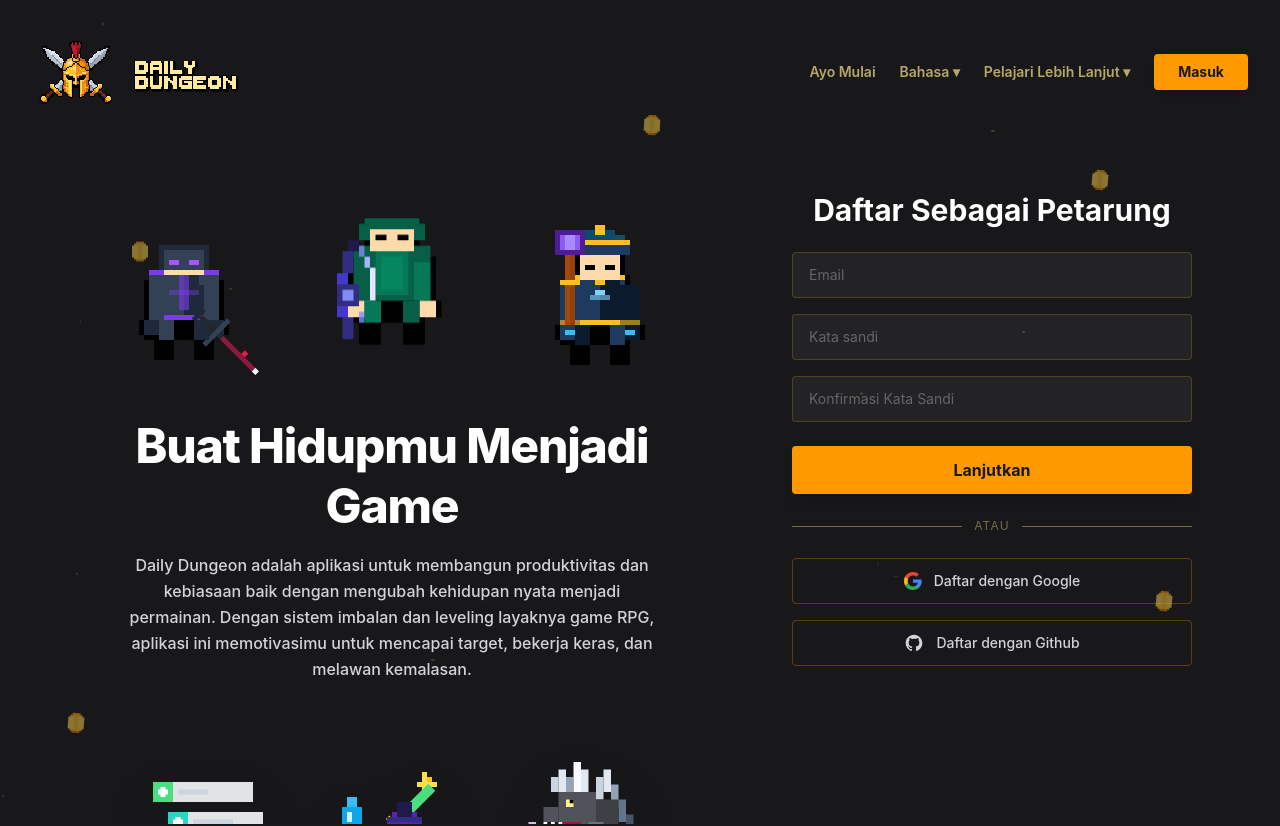
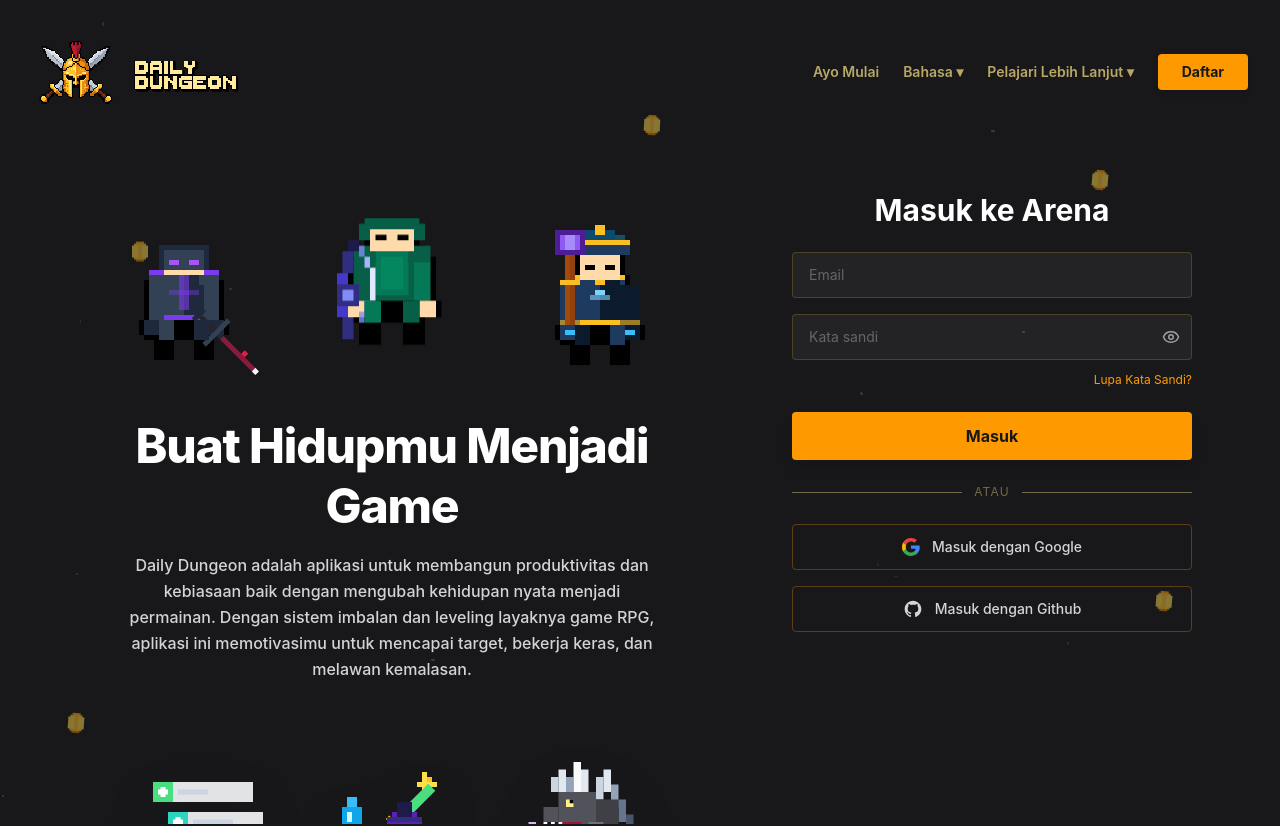
Before and after one commit to renka01/life-quest-fictpact-cup2026, a Next.js app: page /login in a window 1280 px wide. Shown: the top 826 px of the page. Built offline with nearby package versions, Linux system fonts and the light colour scheme; no server answers.

Commit message:
Penambahan integrate login gmail

```diff
--- a/src/app/api/auth/[...nextauth]/route.ts
+++ b/src/app/api/auth/[...nextauth]/route.ts
@@ -1,37 +1,22 @@
 import NextAuth from "next-auth";
-import CredentialsProvider from "next-auth/providers/credentials";
-import bcrypt from "bcryptjs";
-import prisma from "../../progress/prisma";
-
+import GoogleProvider from "next-auth/providers/google";
+import GithubProvider from "next-auth/providers/github";
 
 const handler = NextAuth({
   providers: [
-    CredentialsProvider({
-      name: "Credentials",
-      credentials: {
-        email: { label: "Email", type: "email" },
-        password: { label: "Password", type: "password" }
-      },
-      async authorize(credentials) {
-        if (!credentials?.email || !credentials?.password) {
-          throw new Error("Email dan kata sandi wajib diisi");
-        }
-
-        const user = await prisma.user.findUnique({ where: { email: credentials.email } });
-        if (!user) throw new Error("Email tidak terdaftar");
-
-        const isValid = await bcrypt.compare(credentials.password, user.password);
-        if (!isValid) throw new Error("Kata sandi salah");
-
-        return { id: user.id, email: user.email, name: user.name };
-      }
-    })
+    GoogleProvider({
+      clientId: process.env.GOOGLE_CLIENT_ID as string,
+      clientSecret: process.env.GOOGLE_CLIENT_SECRET as string,
+    }),
+    GithubProvider({
+      clientId: process.env.GITHUB_ID as string,
+      clientSecret: process.env.GITHUB_SECRET as string,
+    }),
   ],
-  session: { strategy: "jwt" },
-  secret: process.env.NEXTAUTH_SECRET || "rahasia_negara_123",
   pages: {
-    signIn: "/login",
-  }
+    signIn: '/login',
+  },
+  secret: process.env.NEXTAUTH_SECRET,
 });
 
 export { handler as GET, handler as POST };
--- a/src/app/login/page.tsx
+++ b/src/app/login/page.tsx
@@ -2,7 +2,7 @@
 import React, { useState, useEffect } from 'react';
 import { useRouter } from 'next/navigation';
 import { signIn } from 'next-auth/react';
-import { Instagram, Twitter, Github, CheckCircle2, Coins, Flame } from 'lucide-react';
+import { Instagram, Twitter, Github, CheckCircle2, Coins, Flame, Eye, EyeOff } from 'lucide-react';
 import { useStore } from '@/store/useStore';
 
 // ═══════════════════════════════════════════════════════════
@@ -224,7 +224,7 @@
 export default function LoginPage() {
   const router = useRouter();
   const { setUserProfile } = useStore();
-  const [tab,     setTab]     = useState<Tab>('register');
+  const [tab,     setTab]     = useState<Tab>('login');
   const [email,   setEmail]   = useState('');
   const [pass,    setPass]    = useState('');
   const [pass2,   setPass2]   = useState('');
@@ -232,6 +232,8 @@
   const [loading, setLoading] = useState(false);
   const [showTransition, setShowTransition] = useState(false);
   const [isMounted, setIsMounted] = useState(false);
+  const [showPass,  setShowPass]  = useState(false);
+  const [showPass2, setShowPass2] = useState(false);
 
   useEffect(() => {
     setIsMounted(true);
@@ -569,19 +571,50 @@
               placeholder="Email"
               className="input-habitica w-full px-4 py-3 rounded text-sm"
             />
+            <div className="relative">
               <input
-              type="password"
+                type={showPass ? "text" : "password"}
                 value={pass} onChange={e => setPass(e.target.value)}
                 placeholder="Kata sandi"
-              className="input-habitica w-full px-4 py-3 rounded text-sm"
+                className="input-habitica w-full px-4 py-3 rounded text-sm pr-10"
               />
+              <button
+                type="button"
+                className="absolute right-3 top-1/2 -translate-y-1/2 text-zinc-400 hover:text-amber-400 transition-colors"
+                onClick={() => setShowPass(!showPass)}
+              >
+                {showPass ? <EyeOff size={18} /> : <Eye size={18} />}
+              </button>
+            </div>
+
+            {tab === 'login' && (
+              <div className="flex justify-end mt-[-4px]">
+                <button
+                  type="button"
+                  onClick={() => router.push('/forgot-password')}
+                  className="text-xs text-amber-500 hover:text-amber-400 transition-colors"
+                >
+                  Lupa Kata Sandi?
+                </button>
+              </div>
+            )}
+
             {tab === 'register' && (
+              <div className="relative">
                 <input
-                type="password"
+                  type={showPass2 ? "text" : "password"}
                   value={pass2} onChange={e => setPass2(e.target.value)}
                   placeholder="Konfirmasi Kata Sandi"
-                className="input-habitica w-full px-4 py-3 rounded text-sm"
+                  className="input-habitica w-full px-4 py-3 rounded text-sm pr-10"
                 />
+                <button
+                  type="button"
+                  className="absolute right-3 top-1/2 -translate-y-1/2 text-zinc-400 hover:text-amber-400 transition-colors"
+                  onClick={() => setShowPass2(!showPass2)}
+                >
+                  {showPass2 ? <EyeOff size={18} /> : <Eye size={18} />}
+                </button>
+              </div>
             )}
 
             {error && <div className="text-red-400 text-xs text-center">{error}</div>}
@@ -597,18 +630,18 @@
               <div className="flex-1 h-px bg-amber-200"/>
             </div>
 
-            <button type="button" className="w-full py-3 bg-transparent border border-amber-500/30 text-zinc-300 rounded font-medium text-sm hover:bg-amber-500/10 transition-colors flex items-center justify-center gap-3">
+            <button type="button" onClick={() => signIn('google', { callbackUrl: '/' }, { prompt: 'select_account' })} className="w-full py-3 bg-transparent border border-amber-500/30 text-zinc-300 rounded font-medium text-sm hover:bg-amber-500/10 transition-colors flex items-center justify-center gap-3">
               <svg viewBox="0 0 20 20" width="18" height="18">
                 <path d="M19.6 10.2c0-.6-.1-1.3-.2-1.9H10v3.6h5.4c-.2 1.2-1 2.3-2.1 3v2.5h3.4c2-1.8 3.1-4.5 3.1-7.2z" fill="#4285F4"/>
                 <path d="M10 20c2.7 0 5-.9 6.7-2.4l-3.4-2.5c-.9.6-2 1-3.3 1-2.5 0-4.7-1.7-5.5-4H1v2.6C2.7 17.8 6.2 20 10 20z" fill="#34A853"/>
                 <path d="M4.5 12.1c-.2-.6-.3-1.3-.3-2.1s.1-1.5.3-2.1V5.3H1C.4 6.6 0 8.2 0 10s.4 3.4 1 4.7l3.5-2.6z" fill="#FBBC05"/>
                 <path d="M10 4c1.4 0 2.7.5 3.7 1.4l2.8-2.8C14.9.9 12.7 0 10 0 6.2 0 2.7 2.2 1 5.3l3.5 2.6C5.3 5.7 7.5 4 10 4z" fill="#EA4335"/>
               </svg>
-              Daftar dengan Google
+              {tab === 'login' ? 'Masuk dengan Google' : 'Daftar dengan Google'}
             </button>
-            <button type="button" className="w-full py-3 bg-transparent border border-amber-500/30 text-zinc-300 rounded font-medium text-sm hover:bg-amber-500/10 transition-colors flex items-center justify-center gap-3">
+            <button type="button" onClick={() => signIn('github', { callbackUrl: '/' }, { prompt: 'consent' })} className="w-full py-3 bg-transparent border border-amber-500/30 text-zinc-300 rounded font-medium text-sm hover:bg-amber-500/10 transition-colors flex items-center justify-center gap-3">
               <svg viewBox="0 0 24 24" width="20" height="20" fill="currentColor"><path d="M12 2C6.477 2 2 6.477 2 12c0 4.42 2.865 8.166 6.839 9.489.5.092.682-.217.682-.482 0-.237-.008-.866-.013-1.7-2.782.603-3.369-1.34-3.369-1.34-.454-1.156-1.11-1.462-1.11-1.462-.908-.62.069-.608.069-.608 1.003.07 1.531 1.03 1.531 1.03.892 1.529 2.341 1.087 2.91.831.092-.646.35-1.086.636-1.336-2.22-.253-4.555-1.11-4.555-4.943 0-1.091.39-1.984 1.029-2.683-.103-.253-.446-1.27.098-2.647 0 0 .84-.269 2.75 1.025A9.578 9.578 0 0112 6.836c.85.004 1.705.114 2.504.336 1.909-1.294 2.747-1.025 2.747-1.025.546 1.379.203 2.394.1 2.647.64.699 1.028 1.592 1.028 2.683 0 3.842-2.339 4.687-4.566 4.935.359.309.678.919.678 1.852 0 1.336-.012 2.415-.012 2.743 0 .267.18.578.688.48C19.138 20.161 22 16.418 22 12c0-5.523-4.477-10-10-10z"/></svg>
-              Daftar dengan Github
+              {tab === 'login' ? 'Masuk dengan Github' : 'Daftar dengan Github'}
             </button>
           </form>
         </div>
```
Lines whose indentation alone changed are shown as unchanged.
